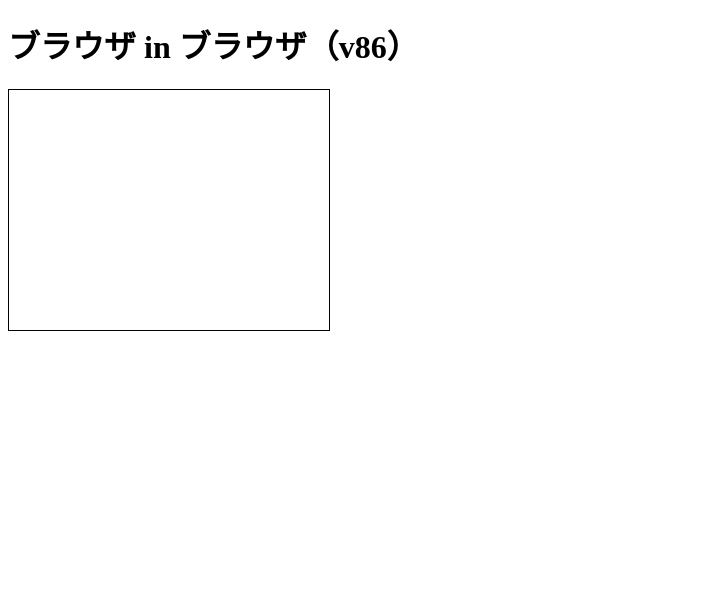
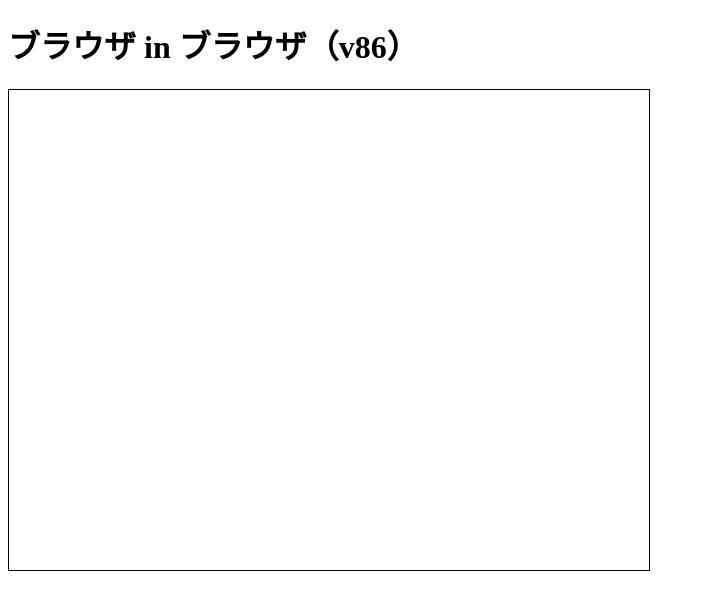
Before and after one commit to KA1121Studio/v86-demo, a plain HTML site: page public/v86.html in a window 1280 px wide. Shown: the whole page, without its empty margins (0-705 px from the left). Drawn offline with Linux system fonts and the light colour scheme.

Commit message:
Update v86.html

```diff
--- a/public/v86.html
+++ b/public/v86.html
@@ -4,12 +4,21 @@
 <meta charset="UTF-8">
 <title>ホーム</title>
 <script src="./v86/libv86.js?v=1"></script>
+<style>
+    #screen {
+        width: 640px;   /* 少し見やすく */
+        height: 480px;
+        border: 1px solid #000;
+        margin-top: 20px;
+    }
+</style>
 </head>
 <body>
 <h1>ブラウザ in ブラウザ（v86）</h1>
-<div id="screen" style="width:320px; height:240px; border:1px solid #000;"></div>
+<div id="screen"></div>
 
 <script>
+window.onload = function() {
     var emulator = new V86Starter({
         wasm_path: "./v86/v86.wasm?v=1",
         memory_size: 16 * 1024 * 1024,
@@ -19,6 +28,7 @@ var emulator = new V86Starter({
         vga_bios: { url: "./v86/vgabios.bin?v=1" },
         autostart: true
     });
+};
 </script>
 </body>
 </html>
```
Lines whose indentation alone changed are shown as unchanged.
